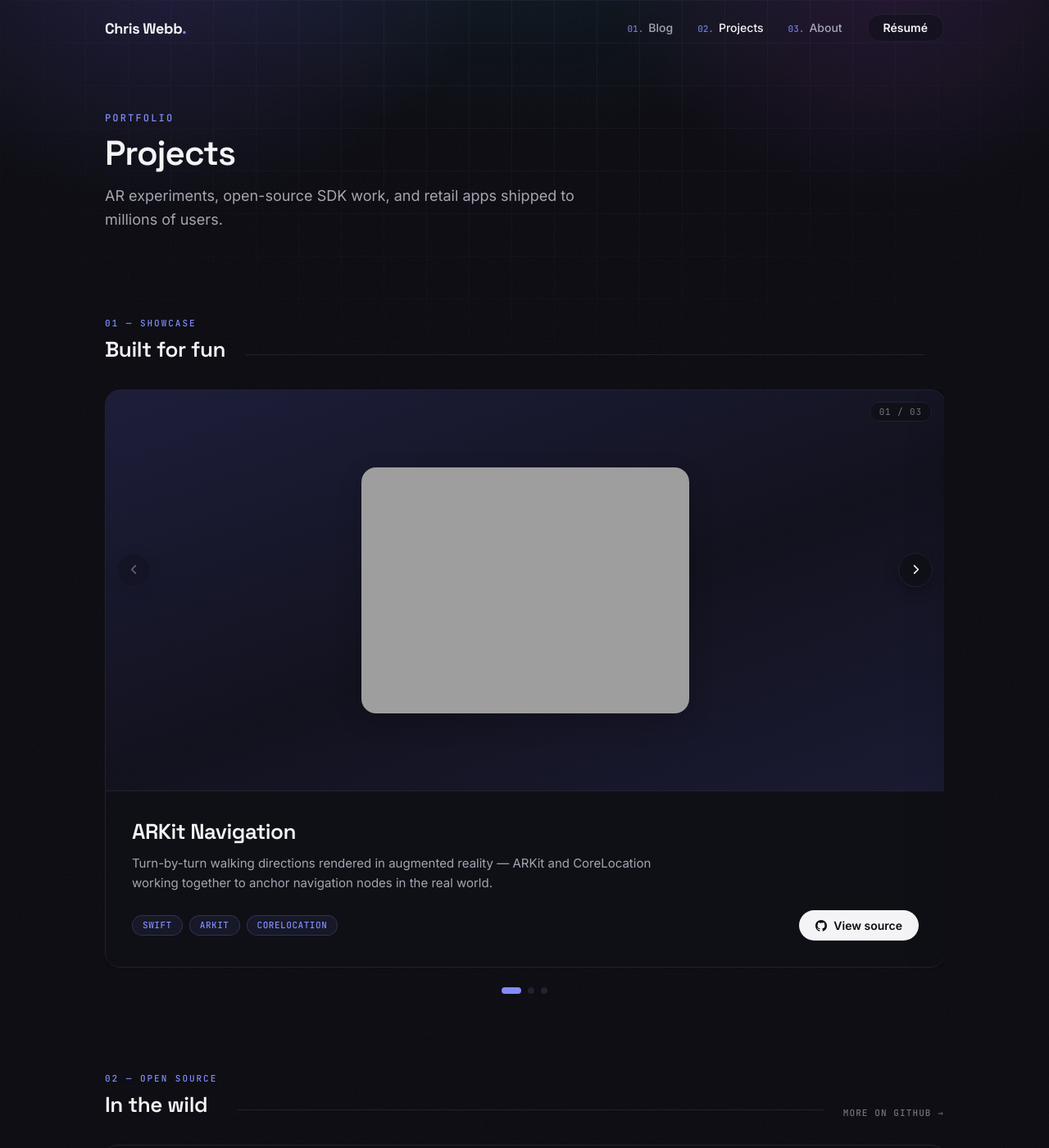
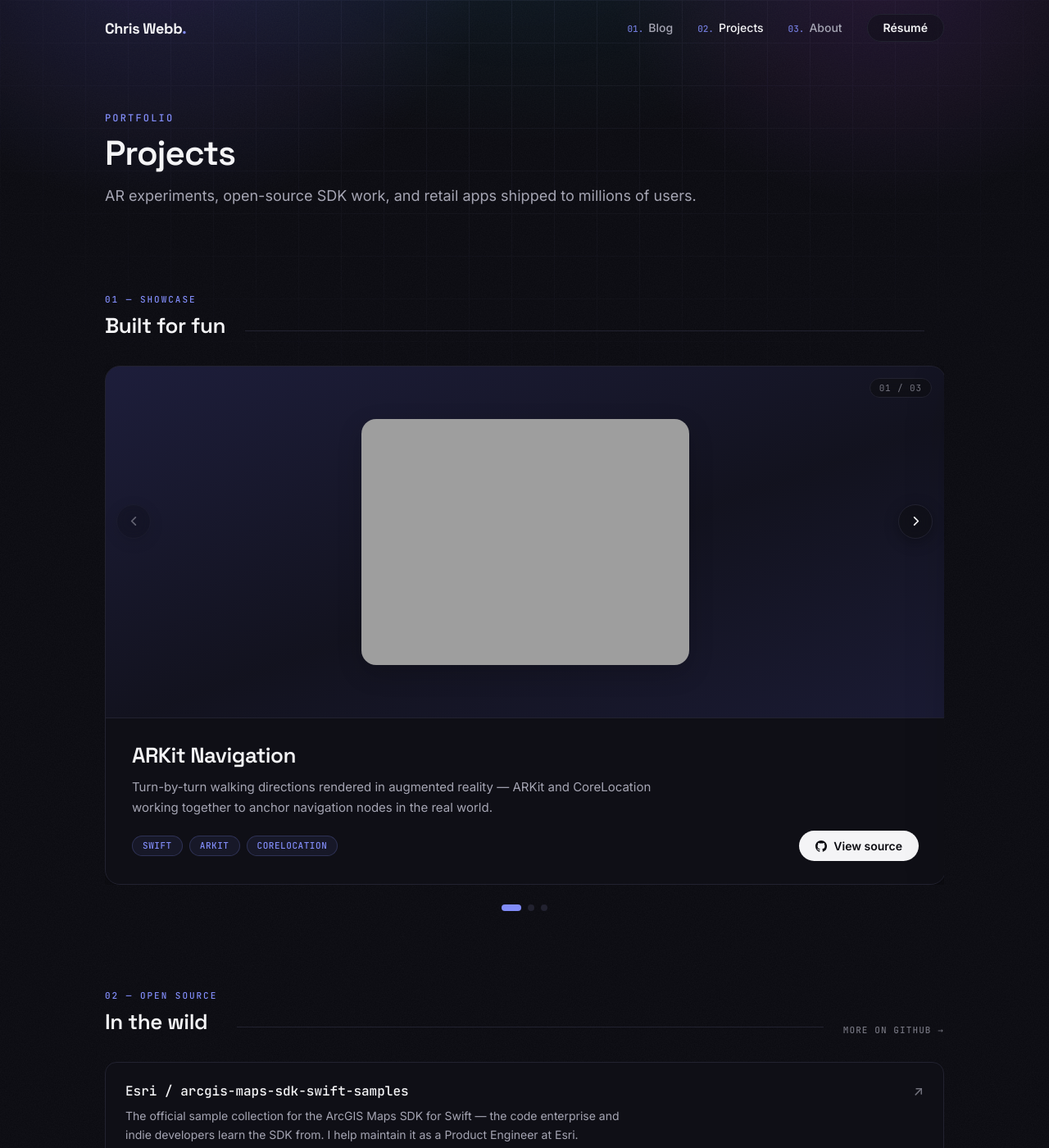
Before and after one commit to chriswebb09/chriswebb09.github.io, a Jekyll site: the page built from projects.md, in a window 1280 px wide and 1400 px high. Shown: the whole window at 82% size. Built offline with Jekyll 4.4.1, drawn with Linux system fonts in a browser that asks for light colours; nearby versions of some CDN libraries.

Commit message:
Polish pass: subtitle on one line, exact-phi carousel, unified paddings
- page-sub max-width 52ch -> 88ch so the Projects subtitle sits on one
  line at desktop width (still wraps on mobile)
- Carousel slide tuned to an exact golden rectangle: measured
  1026x634 = 1.620 (media 440 -> 380, body 32 -> 28/32, arrows re-
  centered at 190)
- Card paddings unified at 24px (repo card was 24/28, ship cards 22/24)
- About hero copy offset 48 -> 24 so its kicker gap matches the
  interior-page standard (~67px)

Co-Authored-By: Claude Fable 5 <noreply@anthropic.com>

```diff
--- a/_sass/components/carousel.sass
+++ b/_sass/components/carousel.sass
@@ -48,7 +48,7 @@
     display: flex
     align-items: center
     justify-content: center
-    height: 440px
+    height: 380px
     padding: 24px
     background: linear-gradient(180deg, rgba(0, 0, 0, 0.025), rgba(0, 0, 0, 0.06))
     border-bottom: 1px solid $epsilon
@@ -87,7 +87,7 @@
     -webkit-backdrop-filter: blur(6px)
 
 .carousel-body
-    padding: 32px
+    padding: 28px 32px
 
     @media #{$mobile}
         padding: 20px
@@ -101,7 +101,7 @@
     color: $beta
 
 .carousel-desc
-    margin: 0 0 20px
+    margin: 0 0 16px
     max-width: 72ch
     font-size: 1.5rem
     line-height: 1.65
@@ -157,7 +157,7 @@
 
 .carousel-btn
     position: absolute
-    top: 220px
+    top: 190px
 
     @media #{$below}
         top: 180px
@@ -274,7 +274,7 @@
     align-items: flex-start
     justify-content: space-between
     gap: 24px
-    padding: 24px 28px
+    padding: 24px
     background: $omega
     border: 1px solid $epsilon
     border-radius: 14px
@@ -329,7 +329,7 @@
         grid-template-columns: 1fr
 
 .ship-card
-    padding: 22px 24px
+    padding: 24px
     background: $omega
     border: 1px solid $epsilon
     border-radius: 14px
--- a/_sass/components/header.sass
+++ b/_sass/components/header.sass
@@ -260,7 +260,7 @@
 
     > .page-sub
         margin: 12px 0 0
-        max-width: 52ch
+        max-width: 88ch
         font-size: 1.8rem
         line-height: 1.6
         color: $alpha
--- a/_sass/pages/page.sass
+++ b/_sass/pages/page.sass
@@ -16,7 +16,7 @@
     padding: 48px 0 0
 
     > .about-hero-copy
-        padding-top: 48px
+        padding-top: 24px
 
     @media #{$below}
         grid-template-columns: 1fr
```
Also changed, not shown: 14 other files.
